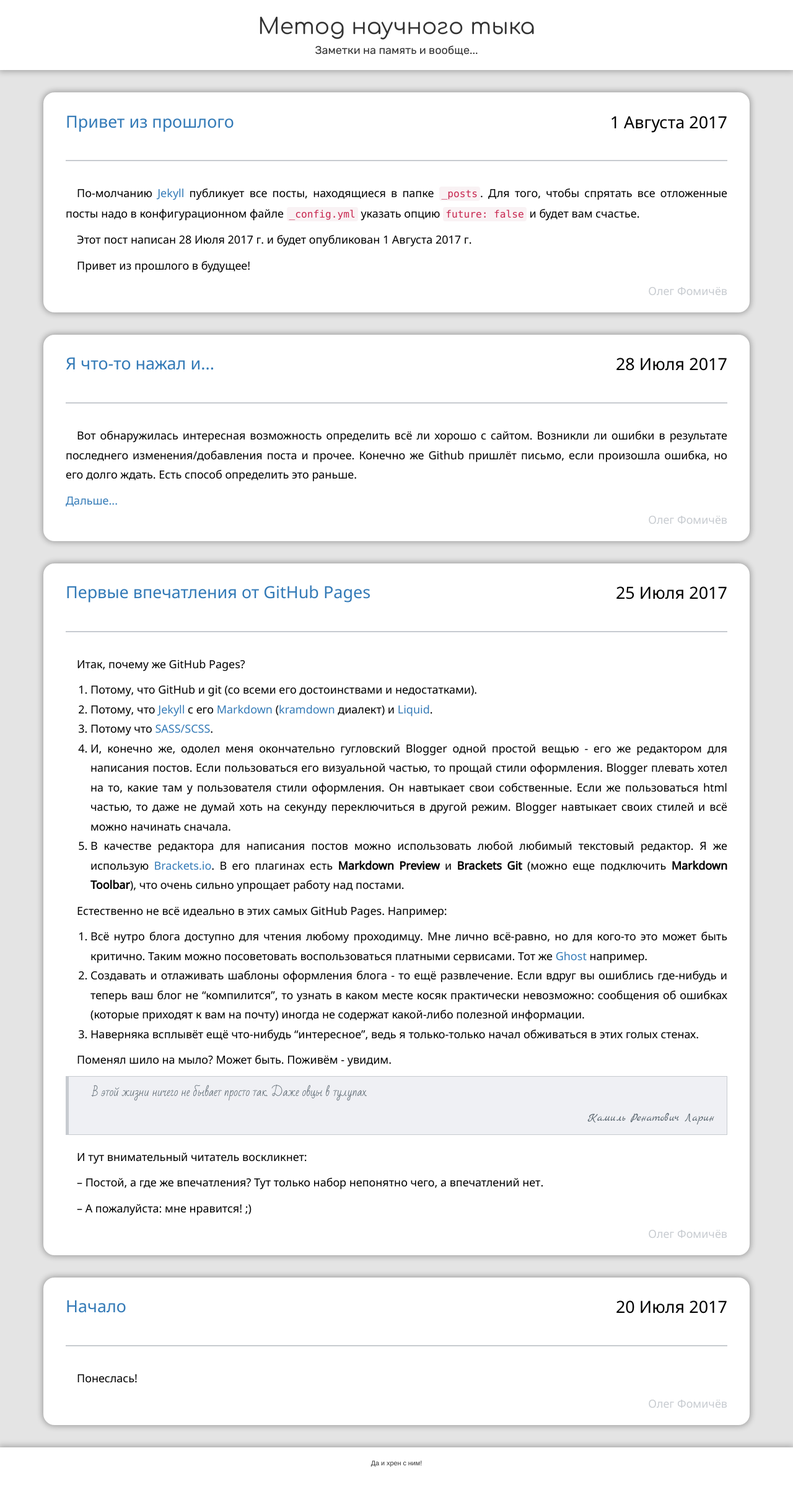
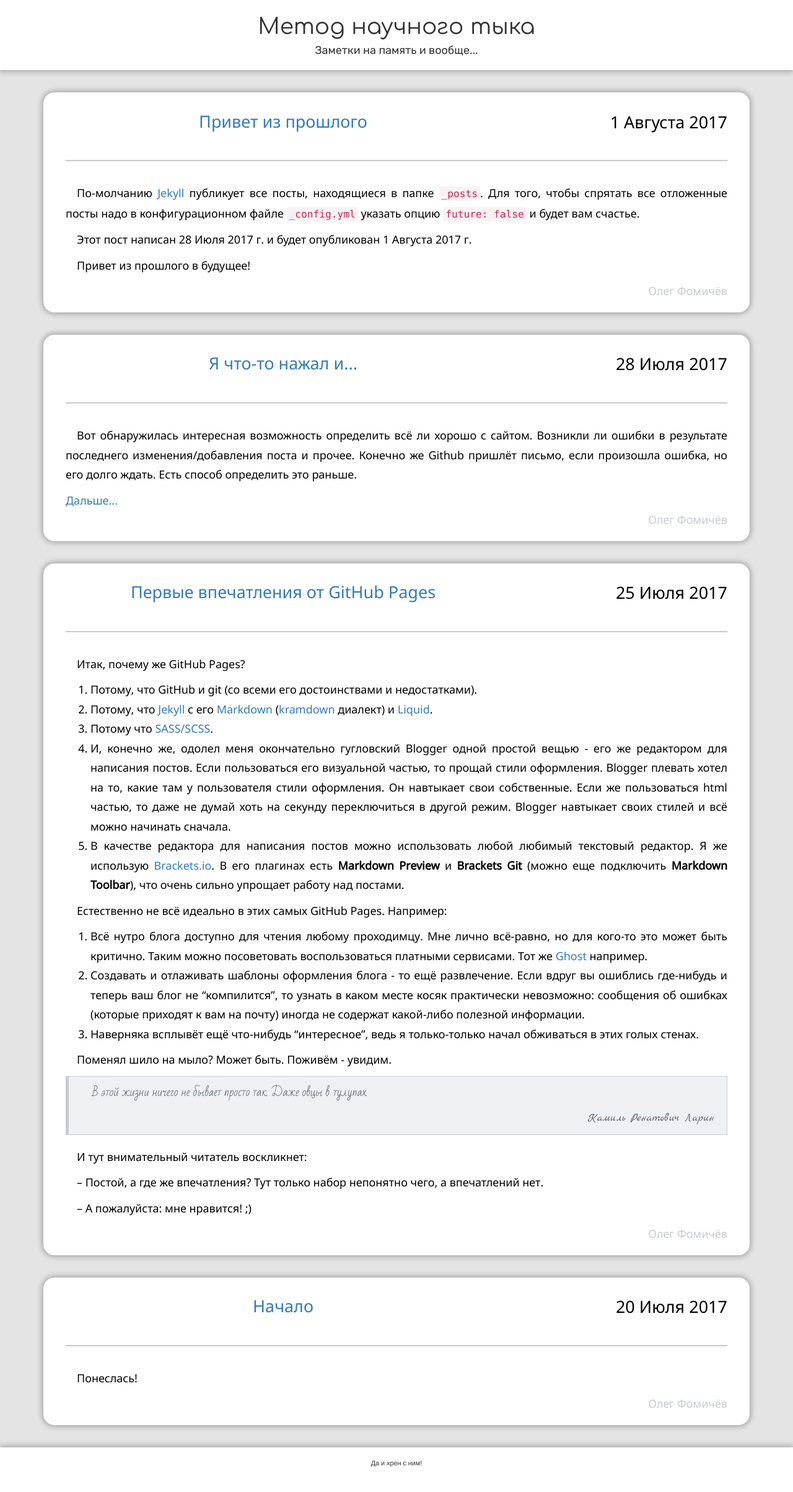
Before and after one commit to fomich0ff/fomich0ff.github.io, a Jekyll site: the page built from index.html, in a window 1280 px wide. Shown: the whole page at 62% size. Built offline with Jekyll 4.4.1, drawn with Linux system fonts in a browser that asks for light colours; nearby versions of some CDN libraries; comment, search, counter and statistics services are not loaded.

Commit message:
Update post.scss

```diff
--- a/_sass/post.scss
+++ b/_sass/post.scss
@@ -30,8 +30,15 @@
     .post{
         @extend .post;
 
+	    .post-title{
+	    	text-align: center;
+	    }
+
         .date {
             @extend h2;
+	    @include respond-to(phones){
+	    	text-align: center;
+	    }
             color: $regular-text-color;
         }
     }
```
